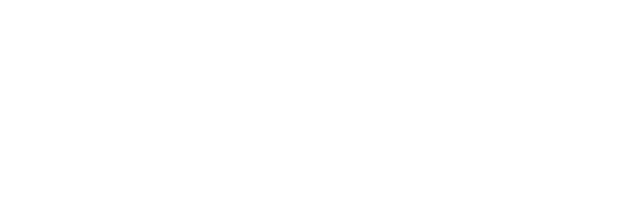
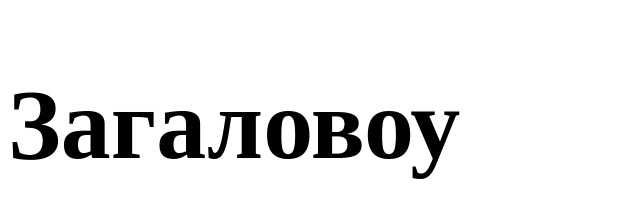
Before and after one commit to Kpokodul/testrep, a plain HTML site: page index.html in a window 1280 px wide. Shown: the whole page, without its empty margins (0-640 px from the left). Drawn offline with Linux system fonts and the light colour scheme.

Commit message:
Подключили заголовок

```diff
--- a/index.html
+++ b/index.html
@@ -8,6 +8,6 @@
     <title>Document</title>
 </head>
 <body>
-
+ <h1>Загаловоу</h1>
 </body>
 </html>
--- a/style.css
+++ b/style.css
@@ -0,0 +1,3 @@
+h1 {
+  font-size: 100px;
+}
```
